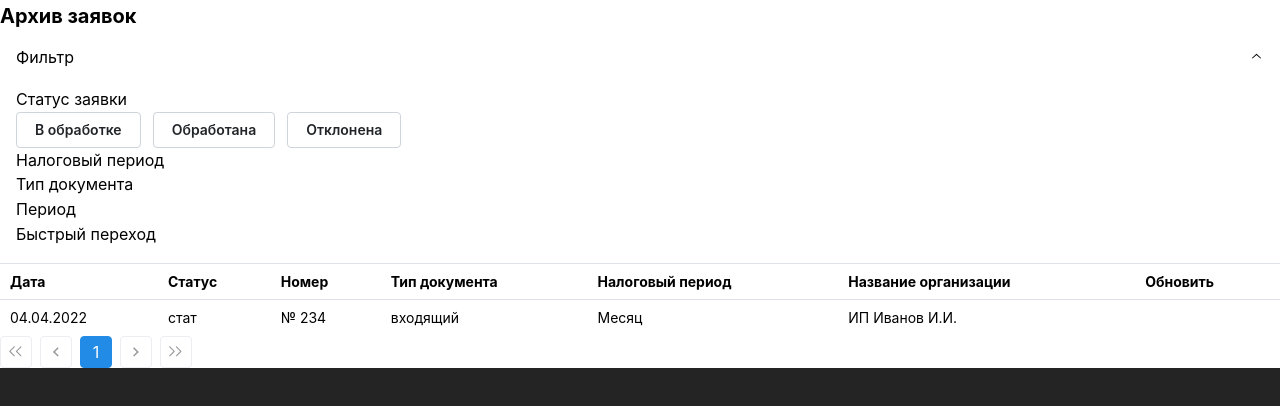
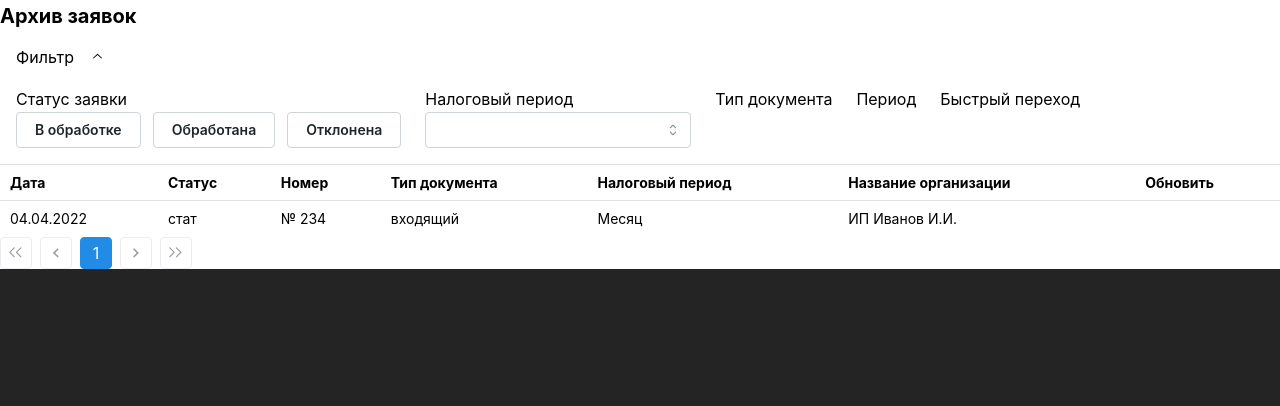
Before and after one commit to PasterZOOM/metaera, a React (Vite) app: page / in a window 1280 px wide. Both pictures are taken after a click on the button "Фильтр". Shown: the top 406 px of the page. Built offline with nearby package versions, Linux system fonts and the light colour scheme.

Commit message:
feat: add bid taxable period component

```diff
--- a/src/page/archive/ui/archivePage.tsx
+++ b/src/page/archive/ui/archivePage.tsx
@@ -3,6 +3,7 @@ import type { FC } from 'react'
 import { Accordion, Pagination, Table, Text } from '@mantine/core'
 
 import { BidStatus } from '@/widgets/bidStatus'
+import { TaxablePeriod } from '@/widgets/taxablePeriod'
 
 export const ArchivePage: FC = () => {
   return (
@@ -10,12 +11,17 @@ export const ArchivePage: FC = () => {
       <Text component="h1" fw={700} size="xl">
         Архив заявок
       </Text>
-      <Accordion>
-        <Accordion.Item value="item-1">
-          <Accordion.Control>Фильтр</Accordion.Control>
+      <Accordion
+        styles={{
+          content: { display: 'flex', gap: '1.5rem', width: '100%' },
+          control: { display: 'flex', gap: '1rem', width: 'fit-content' },
+        }}
+      >
+        <Accordion.Item value="filter">
+          <Accordion.Control bg="transparent">Фильтр</Accordion.Control>
           <Accordion.Panel>
             <BidStatus />
-            <div>Налоговый период</div>
+            <TaxablePeriod />
             <div>Тип документа</div>
             <div>Период</div>
             <div>Быстрый переход</div>
--- /dev/null
+++ b/src/widgets/taxablePeriod/index.ts
@@ -0,0 +1 @@
+export { TaxablePeriod } from './ui/taxablePeriod'
--- /dev/null
+++ b/src/widgets/taxablePeriod/ui/taxablePeriod.tsx
@@ -0,0 +1,34 @@
+import { useState } from 'react'
+import type { FC } from 'react'
+
+import { Select } from '@mantine/core'
+
+import { FilterWrapper } from '@/shared/ui/filterWrapper'
+
+enum Period {
+  PERIOD_MONTH = 'PERIOD_MONTH',
+  PERIOD_Q1 = 'PERIOD_Q1',
+  PERIOD_Q2 = 'PERIOD_Q2',
+  PERIOD_Q3 = 'PERIOD_Q3',
+  PERIOD_Q4 = 'PERIOD_Q4',
+  PERIOD_YEAR = 'PERIOD_YEAR',
+}
+
+const data = [
+  { label: 'Месяц', value: Period.PERIOD_MONTH },
+  { label: '1 квартал', value: Period.PERIOD_Q1 },
+  { label: '2 квартал', value: Period.PERIOD_Q2 },
+  { label: '3 квартал', value: Period.PERIOD_Q3 },
+  { label: '4 квартал', value: Period.PERIOD_Q4 },
+  { label: 'Год', value: Period.PERIOD_YEAR },
+]
+
+export const TaxablePeriod: FC = () => {
+  const [value, setValue] = useState<Period | null>(null)
+
+  return (
+    <FilterWrapper title="Налоговый период">
+      <Select data={data} value={value} onChange={newValue => setValue(newValue as Period)} />
+    </FilterWrapper>
+  )
+}
```
